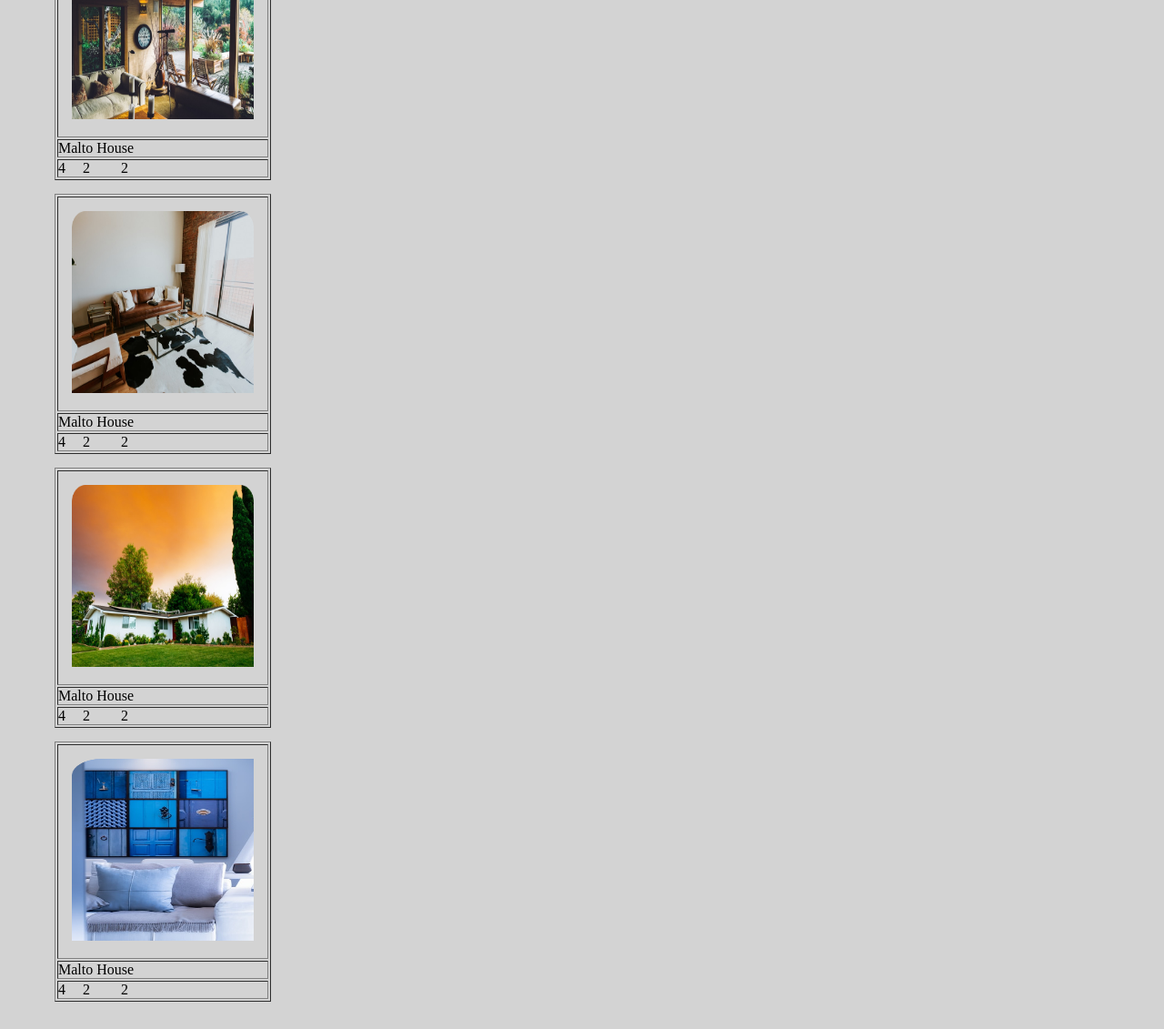
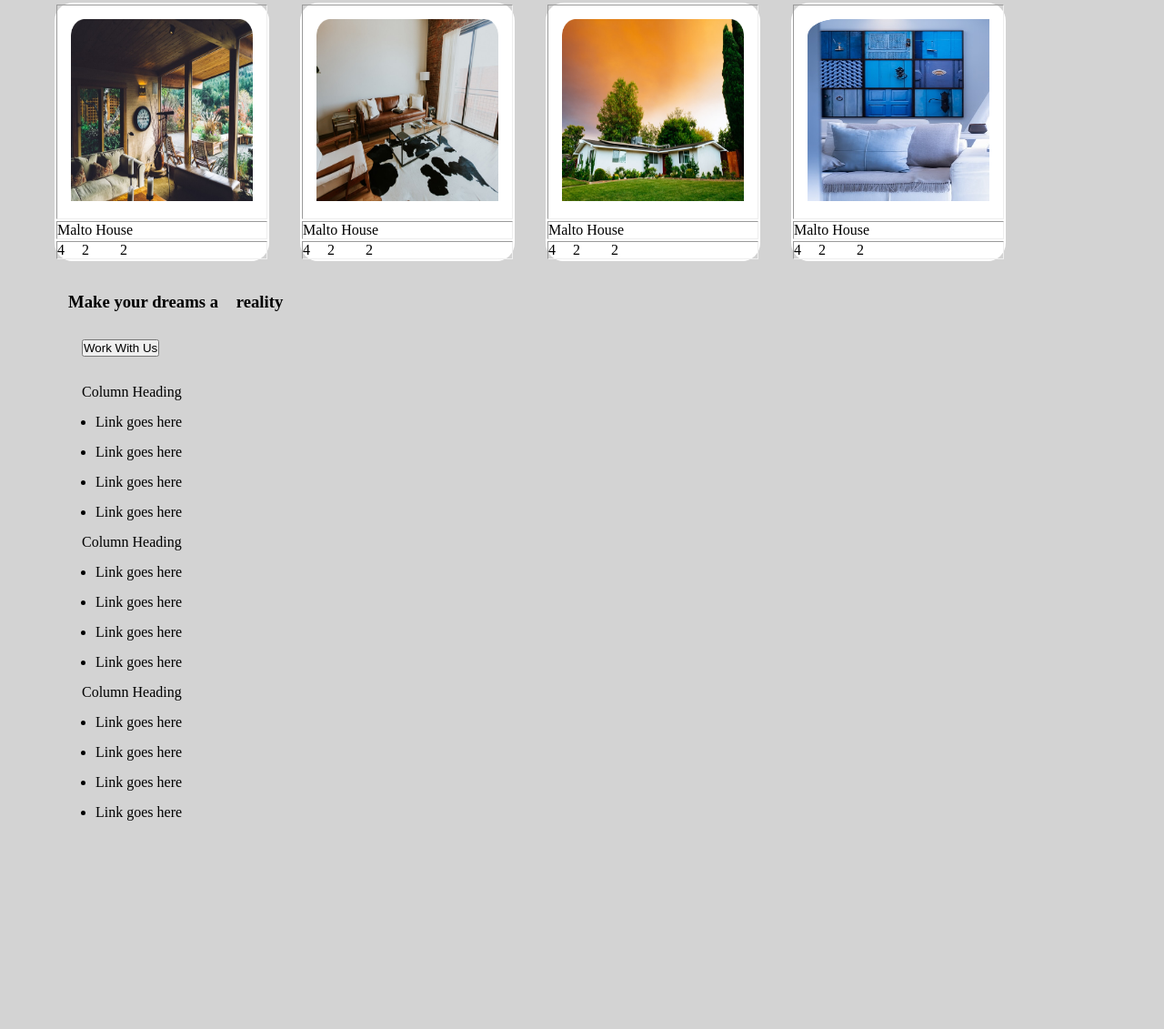
Before and after one commit to DENNISINNOCENT/Quick-Movers-Website, a plain HTML site: page assets/page2.html in a window 1280 px wide. Shown: the part 1711-2842 px from the top of the page at 91% size. After the commit the page ends 2643 px from the top, so only its background shows below. Drawn offline with Linux system fonts and the light colour scheme.

Commit message:
creating my webpage footer

```diff
--- a/assets/page2.html
+++ b/assets/page2.html
@@ -209,3 +209,43 @@
 
     </table>
 </div>
+<div class="footer">
+    <div id="end">
+    <h3>Make your dreams  a<span id="fend"> reality</span></h3>
+    <p><button>Work With Us</button></p>
+</div>
+
+<div class="social">
+    <div class="#tags">
+
+    </div>
+
+
+<div id="column1">
+    <p>Column Heading</p>
+    <ul>
+        <li>Link goes here</li>
+        <li>Link goes here</li>
+        <li>Link goes here</li>
+        <li>Link goes here</li>
+    </ul>
+</div>
+<div id="column1">
+    <p>Column Heading</p>
+    <ul>
+        <li>Link goes here</li>
+        <li>Link goes here</li>
+        <li>Link goes here</li>
+        <li>Link goes here</li>
+    </ul>
+</div>
+<div id="column1">
+    <p>Column Heading</p>
+    <ul>
+        <li>Link goes here</li>
+        <li>Link goes here</li>
+        <li>Link goes here</li>
+        <li>Link goes here</li>
+    </ul>
+</div>
+</div>
--- a/assets/style.css
+++ b/assets/style.css
@@ -128,3 +128,19 @@ nav ul{
     padding-bottom: 20px;
 
 }
+.similar{
+    padding-top: 5%;
+
+}
+.similar >table{
+    background-color: white;
+    border-radius: 20px;
+    display: inline-block;
+    border-color:none;
+    border: none;
+
+}
+.similar >table >tr >td{
+
+    justify-content: space-evenly;
+}
```
